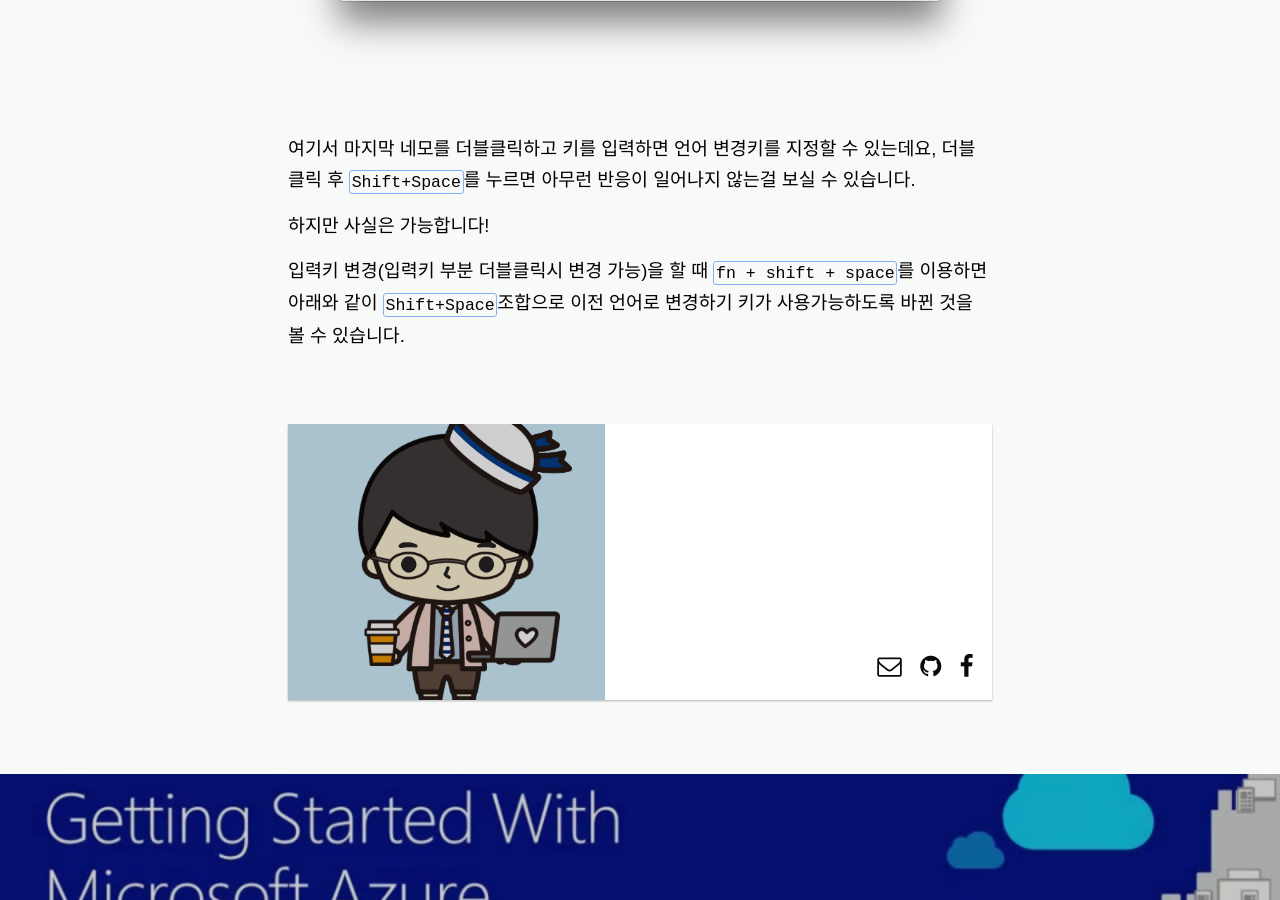
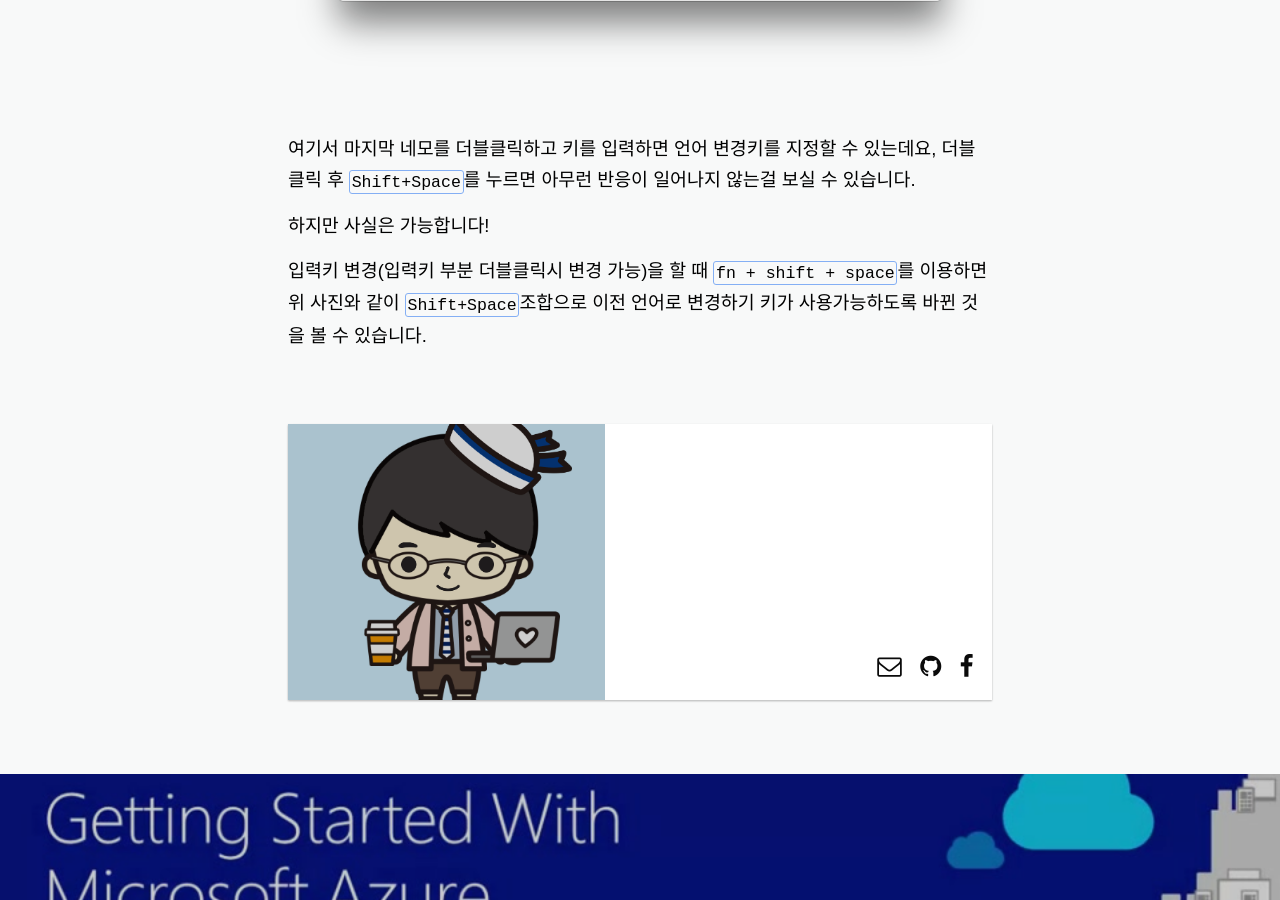
Before and after one commit to Beomi/beomi.github.io_2019, a Jekyll site: the page built from _posts/2017-07-03-Use-Shift-Space-for-Change-Language-on-macOS.md, in a window 1280 px wide and 900 px high, scrolled down 2403 px. Built offline with Jekyll 4.4.1, drawn with Linux system fonts in a browser that asks for light colours; nearby versions of some CDN libraries; some web fonts are replaced.

Commit message:
fix typo

```diff
--- a/_posts/2017-07-03-Use-Shift-Space-for-Change-Language-on-macOS.md
+++ b/_posts/2017-07-03-Use-Shift-Space-for-Change-Language-on-macOS.md
@@ -26,4 +26,4 @@ image: /img/macOS-sierra.jpg
 
 하지만 사실은 가능합니다!
 
-입력키 변경(입력키 부분 더블클릭시 변경 가능)을 할 때 `fn + shift + space`를 이용하면 아래와 같이 `Shift+Space`조합으로 이전 언어로 변경하기 키가 사용가능하도록 바뀐 것을 볼 수 있습니다.
+입력키 변경(입력키 부분 더블클릭시 변경 가능)을 할 때 `fn + shift + space`를 이용하면 위 사진와 같이 `Shift+Space`조합으로 이전 언어로 변경하기 키가 사용가능하도록 바뀐 것을 볼 수 있습니다.
```
